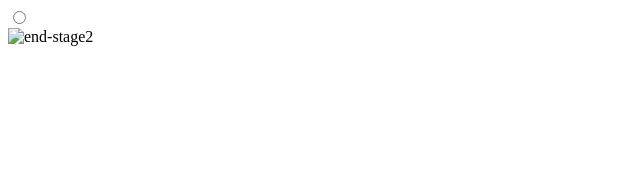
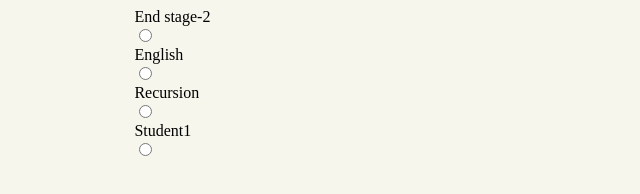
Before and after one commit to roman8909/cssBayan, a plain HTML site: page index.html in a window 1280 px wide. Shown: the whole page, without its empty margins (0-640 px from the left). Drawn offline with Linux system fonts and the light colour scheme.

Commit message:
feat: add parts 2, 3 ,4 to index.html, add and start file style.css (суббота, 11 марта 2023 г. 15:41:30 (+03))

```diff
--- a/index.html
+++ b/index.html
@@ -4,16 +4,38 @@
     <meta charset="UTF-8">
     <meta http-equiv="X-UA-Compatible" content="IE=edge">
     <meta name="viewport" content="width=device-width, initial-scale=1.0">
+    <link rel="stylesheet" href="../cssBayan/style.css">
     <title>Document</title>
 </head>
 <body>
     <div class="wrapper">
         <div class="accordeon">
             <div class="accordeon__item">
-                <label for="" class="accordeon__title"></label>
-                <input type="radio" class="accordeon__input">
+                <label for="item-1" class="accordeon__title">End stage-2</label>
+                <input type="radio" class="accordeon__input" id="item-1">
                 <div class="accordeon__img">
-                    <img src="../cssBayan/assets/end-stage2.jpeg" alt="end-stage2">
+                    <img class="item_img" src="../cssBayan/assets/end-stage2.jpeg" alt="end-stage2">
+                </div>
+            </div>
+            <div class="accordeon__item">
+                <label for="item-1" class="accordeon__title">English</label>
+                <input type="radio" class="accordeon__input" id="item-1">
+                <div class="accordeon__img">
+                    <img class="item_img" src="../cssBayan/assets/english.jpeg" alt="english">
+                </div>
+            </div>
+            <div class="accordeon__item">
+                <label for="item-1" class="accordeon__title">Recursion</label>
+                <input type="radio" class="accordeon__input" id="item-1">
+                <div class="accordeon__img">
+                    <img class="item_img" src="../cssBayan/assets/recursion.jpeg" alt="recursion">
+                </div>
+            </div>
+            <div class="accordeon__item">
+                <label for="item-1" class="accordeon__title">Student1</label>
+                <input type="radio" class="accordeon__input" id="item-1">
+                <div class="accordeon__img">
+                    <img class="item_img" src="../cssBayan/assets/stud1.jpeg" alt="student1">
                 </div>
             </div>
         </div>
--- /dev/null
+++ b/style.css
@@ -0,0 +1,37 @@
+body {
+    background-color: #f6f6ec;
+}
+
+* {
+    box-sizing: border-box;
+}
+
+.accordeon {
+    width: 80%;
+    margin: 0 auto;
+}
+.accordeon__item {
+}
+.accordeon__title {
+    display: block;
+    cursor: pointer;
+}
+.accordeon__input {
+    /* -webkit-appearance: none;
+    appearance: none; */
+}
+
+.accordeon__input:checked + .accordeon__img {
+    display: block;
+}
+.accordeon__img {
+    /* background: url(../cssBayan/assets/end-stage2.jpeg);
+    background-size: cover;
+    background-position: center;
+    height: 50%; */
+    display: none;
+}
+.item_img {
+    /* display: block; */
+    width: 100%;
+}
```
